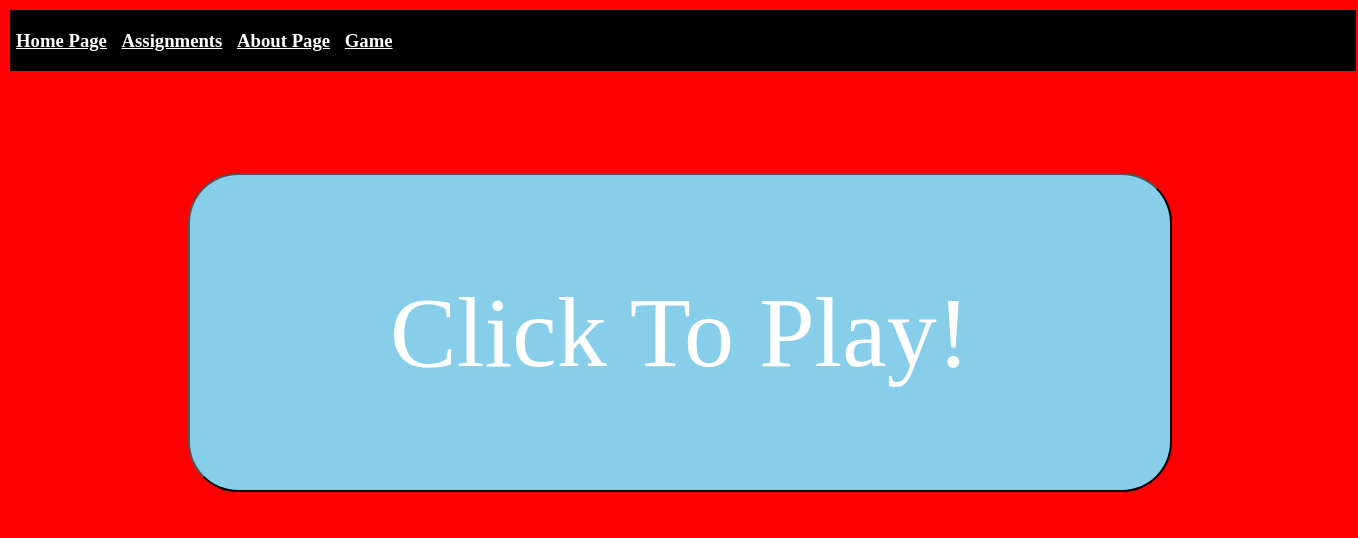
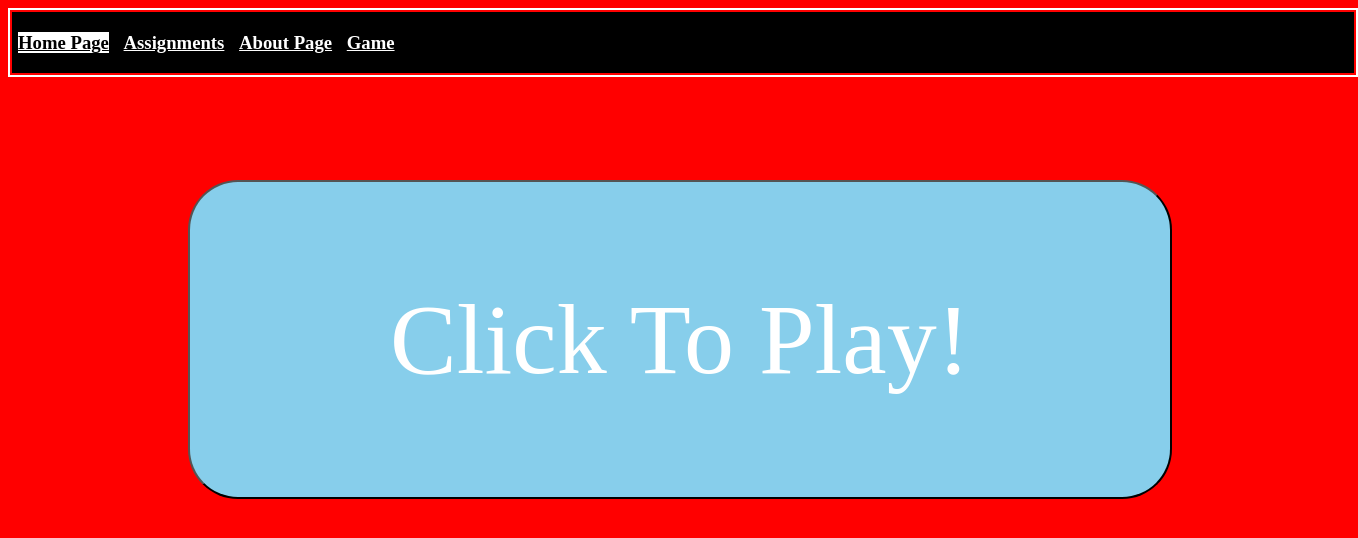
Before and after one commit to Danish0311/Website, a plain HTML site: page game.html in a window 1280 px wide. In both pictures the pointer is over the link "Home Page". Shown: the whole page, 1358 px wide, since content can reach past the window. Drawn offline with Linux system fonts and the light colour scheme.

Commit message:
lkjnlkjnfdsa

```diff
--- a/style.css
+++ b/style.css
@@ -24,9 +24,9 @@ tr {
 }
 .navbar {
 	width: 1350px;
-    border: 50px;
-    border-color: white;
-
+    border: 2px solid white;
+    position: fixed;
+    margin-bottom: 20px;
 }
 button {
 	padding: 40px 30px;
@@ -59,3 +59,11 @@ button {
 .rb {
 	background-color: red;
 }
+.navbar a:hover {
+	background-color: white;
+	color: black;
+}
+button:hover {
+	background-color: white;
+	color: red;
+}
```
Also changed, not shown: Assignments.html (+6 -0 lines), about.html (+6 -0 lines), game.html (+6 -0 lines), index.html (+5 -0 lines).
